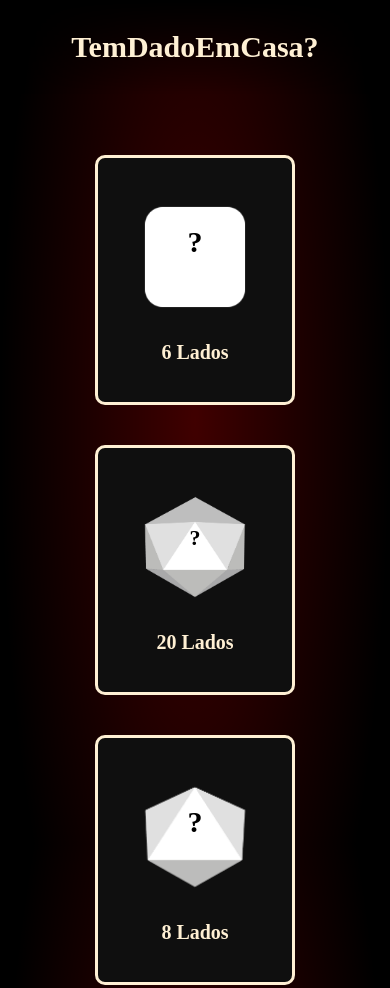
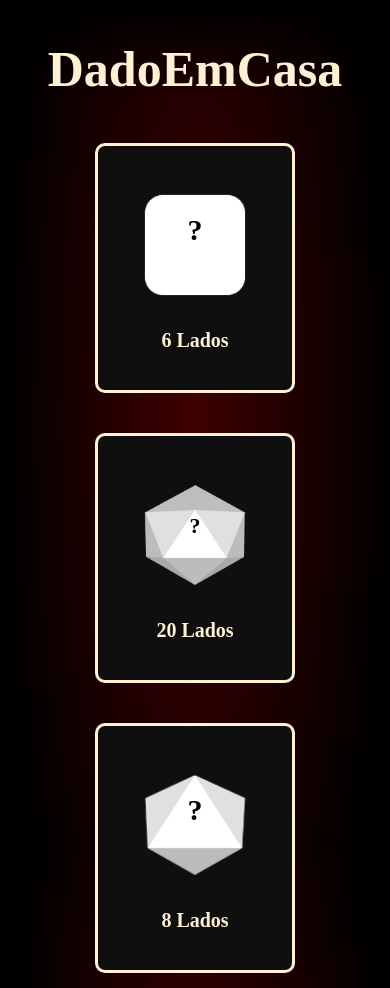
Before and after one commit to lucavillela/TemDadoEmCasa, a plain HTML site: page DadoEmCasa/index.html in a window 390 px wide. Shown: the top 988 px of the page. Drawn offline with Linux system fonts and the light colour scheme; a web font is replaced by a local one.

Commit message:
fix navbar and change to DadoEmCasa

```diff
--- a/DadoEmCasa/index.html
+++ b/DadoEmCasa/index.html
@@ -3,7 +3,7 @@
   <head>
     <meta charset="UTF-8" />
     <meta http-equiv="X-UA-Compatible" content="IE=edge" />
-    <meta name="viewport" content="width=], initial-scale=1.0" />
+    <meta name="viewport" content="width=device-width, initial-scale=1.0" />
     <link rel="icon" type="image/x-icon" href="imagens/favicon.ico" />
     <link rel="preconnect" href="https://fonts.googleapis.com" />
     <link rel="preconnect" href="https://fonts.gstatic.com" crossorigin />
@@ -12,15 +12,12 @@
       rel="stylesheet"
     />
     <link rel="stylesheet" href="style.css" />
-    <title>TemDadoEmCasa?</title>
+    <title>DadoEmCasa</title>
   </head>
   <body>
-    <!-- NAV BAR -->
     <header>
-      <div class="titulo">TemDadoEmCasa?</div>
+      <div class="titulo">DadoEmCasa</div>
     </header>
-
-    <!-- corpo -->
 
     <div class="grid-container">
       <div class="grid">
@@ -109,7 +106,6 @@
       </div>
     </div>
 
-    <!-- ÁREA DE MÚLTIPLOS DADOS -->
     <div class="multi-dice-container">
       <div class="multi-dice-header">
         <h2>Rolar Múltiplos Dados</h2>
--- a/DadoEmCasa/style.css
+++ b/DadoEmCasa/style.css
@@ -7,14 +7,11 @@
 header {
   overflow: hidden;
   background: linear-gradient(180deg, #000000 0%, rgba(0, 0, 0, 0) 100%);
-  position: fixed;
-  top: 0;
   width: 100%;
   z-index: 1;
 }
 
 body {
-  margin-top: 110px;
   background-color: black;
   background-image: radial-gradient(
     50% 50% at 50% 50%,
@@ -33,7 +30,7 @@ body {
   font-weight: 600;
   font-size: 45px;
   color: #fff0d4;
-  padding: 30px;
+  margin-top: 35px;
 }
 
 .botao {
@@ -371,9 +368,9 @@ body {
 }
 
 .multi-die .die-label {
-  color: #fff0d4;
+  color: #c7baa3;
   font-size: 17px;
-  font-weight: 600;
+  font-weight: 300;
   margin-top: 0px;
 }
 
@@ -519,9 +516,9 @@ body {
     justify-content: center;
     font-style: normal;
     font-weight: 600;
-    font-size: 30px;
+    font-size: 50px;
     color: #fff0d4;
-    padding: 30px;
+    margin-top: 40px;
   }
 
   .blocao1 {
```
